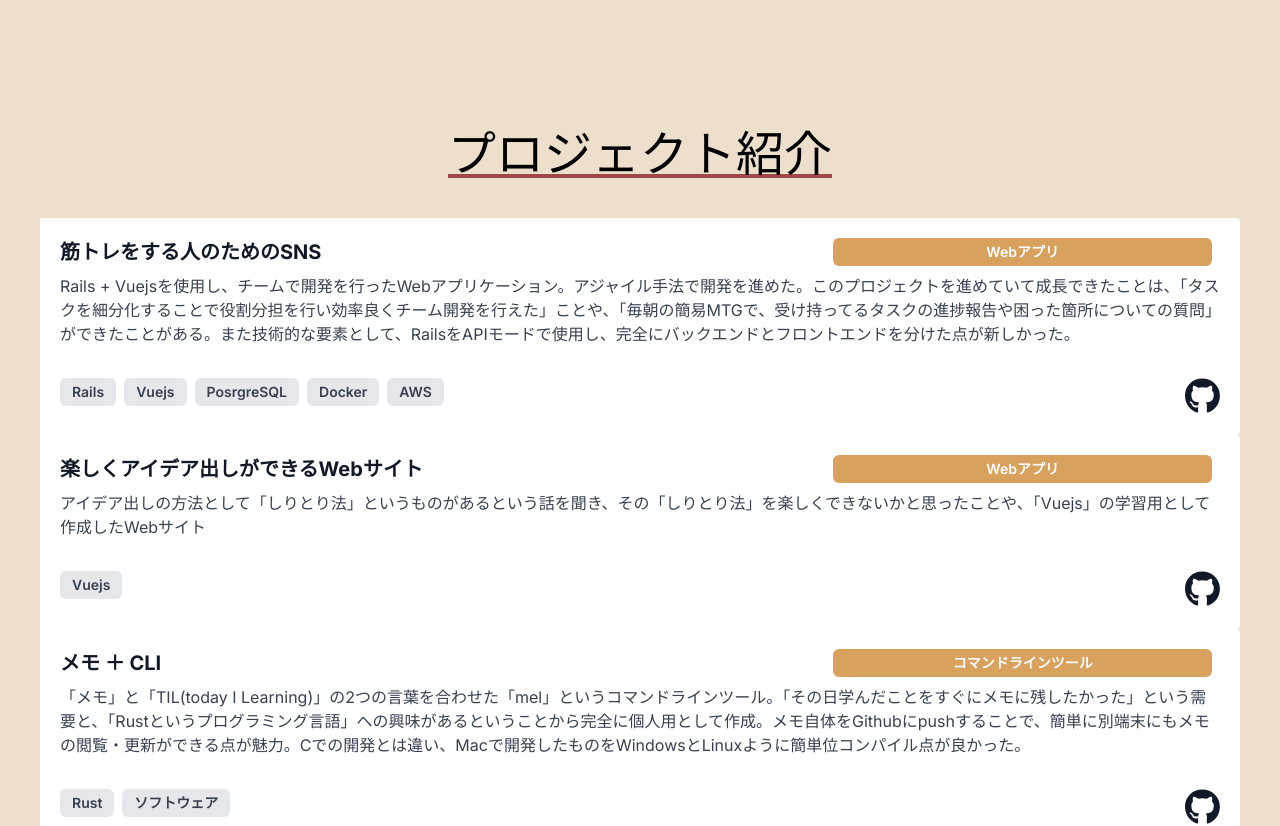
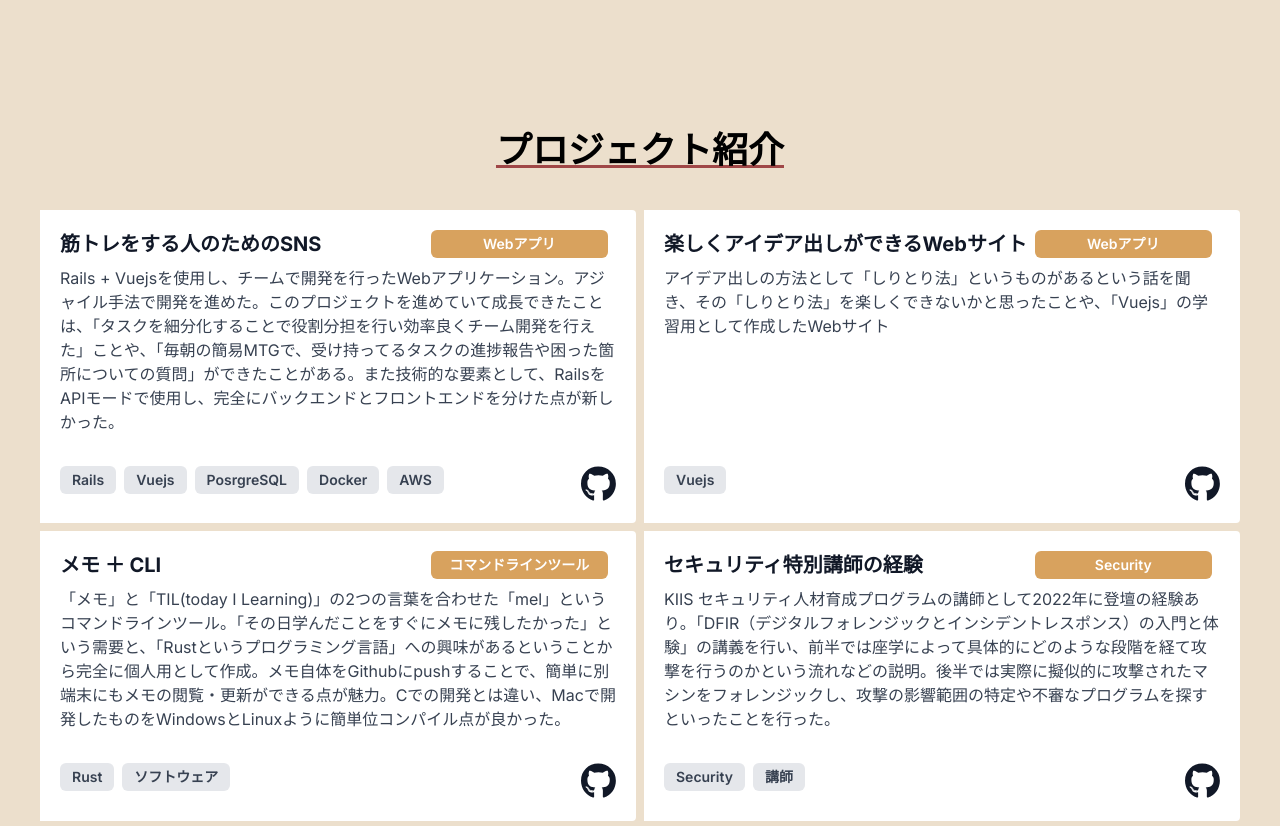
Before and after one commit to various3211workd/learn_portfolio, a Next.js app: page / in a window 1280 px wide. Shown: the part 1800-2626 px from the top of the page. Built offline with nearby package versions, Linux system fonts and the light colour scheme.

Commit message:
[Fix] myproject design

```diff
--- a/src/components/myprojects.tsx
+++ b/src/components/myprojects.tsx
@@ -7,10 +7,10 @@ const Projects = () => {
   return (
     <section id="project">
       <div className="pt-20 mx-10">
-        <p className="text-5xl pb-10 text-center underline decoration-[#A04747]">
+        <p className="text-4xl pb-10 text-center font-semibold whitespace-nowrap underline decoration-[#A04747]">
           プロジェクト紹介
         </p>
-        <div className="projects-grid">
+        <div className="flex justify-center grid grid-cols-1 md:grid-cols-2 gap-2">
             {projectData && projectData.map((project) => (
               <div className="bg-white rounded-b lg:rounded-b-none lg:rounded-r p-4 flex flex-col justify-between border-4 border-white duration-300 hover:border-[#A04747]">
                 <div className="mb-8">
@@ -35,9 +35,9 @@ const Projects = () => {
                   <a href={project.gitHubLink} className='text-right'>
                     <FontAwesomeIcon icon={faGithub} className="text-gray-900 text-4xl"/>
                   </a>
-                  </div>
+                </div>
 
-                </div>
+              </div>
             ))
             }
         </div>
--- a/src/components/projectdata.js
+++ b/src/components/projectdata.js
@@ -30,7 +30,7 @@ export const projectData = [
       id: 4,
       title: 'セキュリティ特別講師の経験',
       description:
-        'KIIS セキュリティ人材育成プログラムの講師として2022年に登壇の経験あり。「DFIR（デジタルフォレンジックとインシデントレスポンス）の入門と体験」の講義を行い、前半では座学によって具体的にどのような段階を経て攻撃を行うのかという流れなどの説明。後半では実際に擬似的に攻撃されたマシンをフォレンジックし、攻撃の影響範囲の特定や不審なプログラムを探すといったことを行った。https://secure.kiis.or.jp/cybersecurity/images/program2022/flyer.pdf',
+        'KIIS セキュリティ人材育成プログラムの講師として2022年に登壇の経験あり。「DFIR（デジタルフォレンジックとインシデントレスポンス）の入門と体験」の講義を行い、前半では座学によって具体的にどのような段階を経て攻撃を行うのかという流れなどの説明。後半では実際に擬似的に攻撃されたマシンをフォレンジックし、攻撃の影響範囲の特定や不審なプログラムを探すといったことを行った。',
       dist: 'Security',
       gitHubLink: 'https://kansaidx.kiis.or.jp/event/2022securityprogram/',
       tec: ['Security', '講師'],
```
